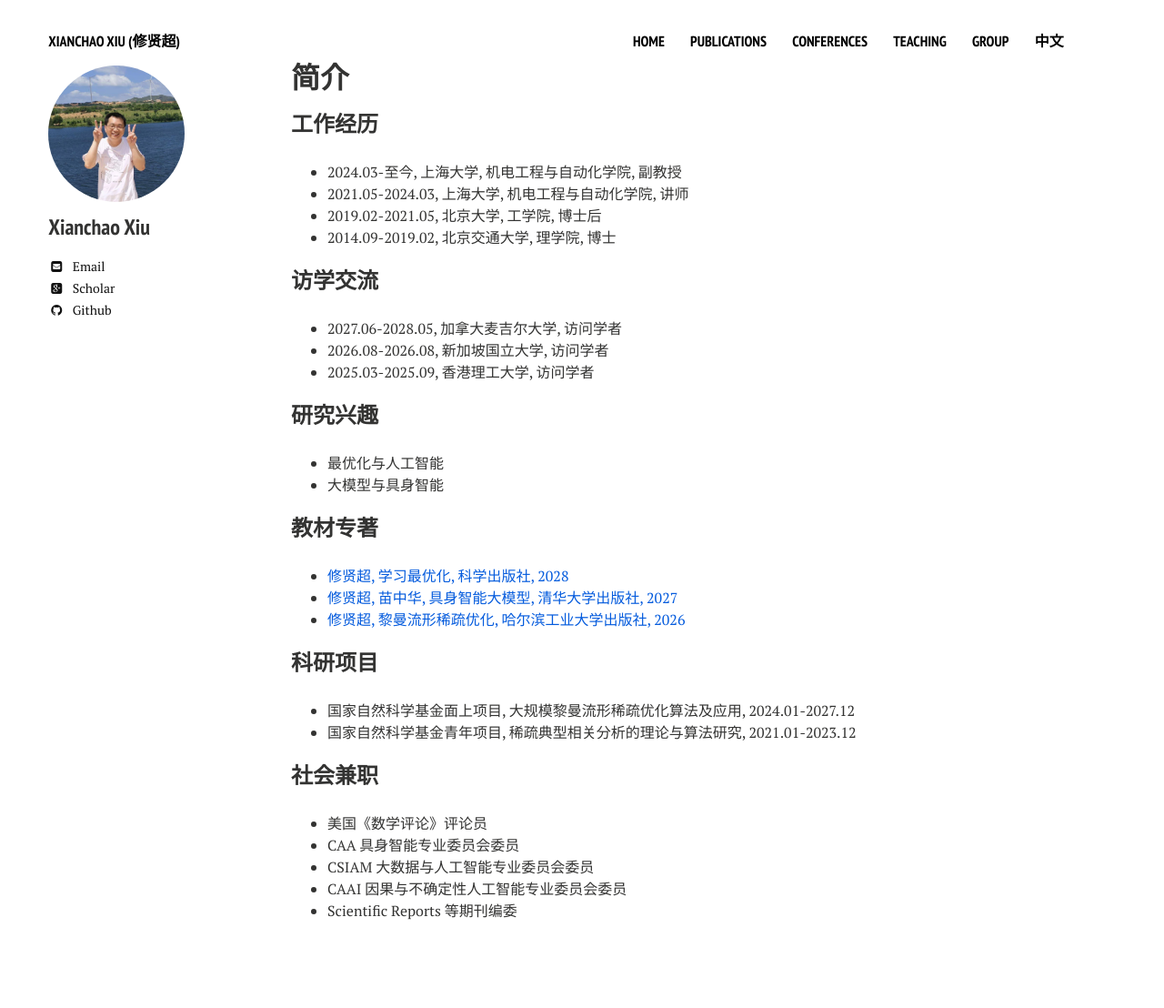
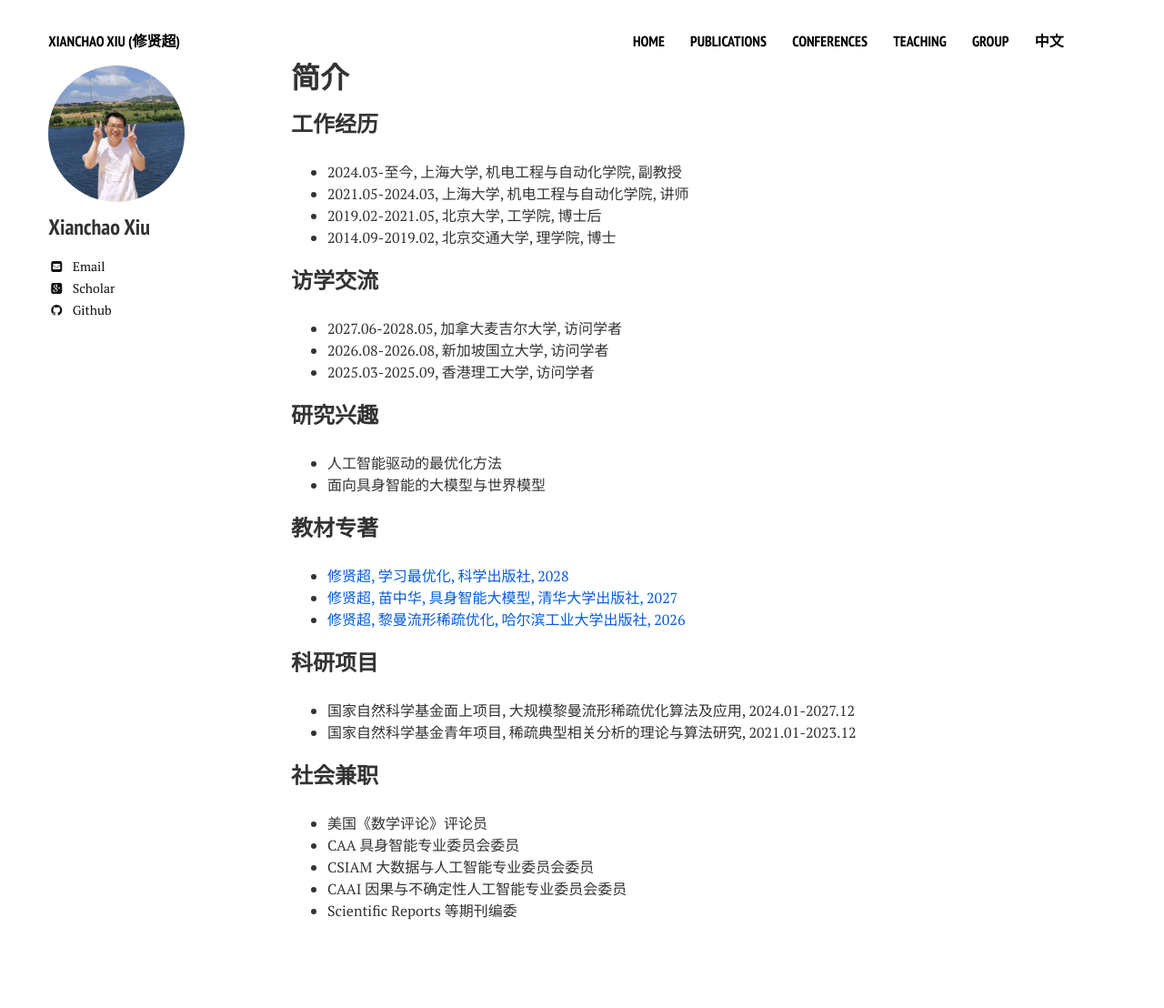
Before and after one commit to xianchaoxiu/xianchaoxiu.github.io, a Jekyll site: the page built from chinese/index.md, in a window 1280 px wide. Shown: the whole page at 91% size. Built offline with Jekyll 4.4.1, drawn with Linux system fonts in a browser that asks for light colours; nearby versions of some CDN libraries.

Commit message:
Update index.md

```diff
--- a/chinese/index.md
+++ b/chinese/index.md
@@ -21,8 +21,8 @@ share: false
 
 
 ### 研究兴趣
-* 最优化与人工智能 <br>
-* 大模型与具身智能 <br>
+* 人工智能驱动的最优化方法 <br>
+* 面向具身智能的大模型与世界模型 <br>
 
 
 ### 教材专著
```
